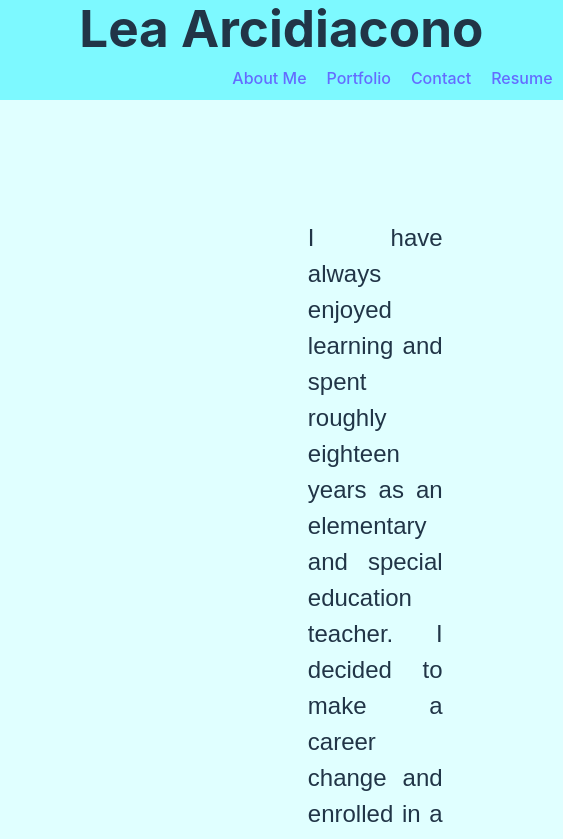
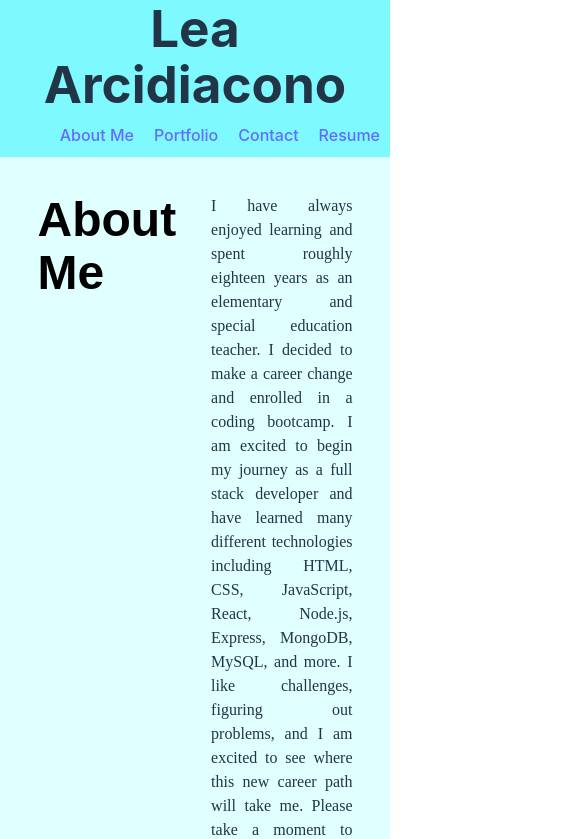
Before and after one commit to LA0615/React-Portfolio-, a React (Vite) app: page / in a window 390 px wide. Shown: the top 839 px of the page, 563 px wide, since content can reach past the window. Built offline with nearby package versions, Linux system fonts and the light colour scheme.

Commit message:
paragraph styling fixes for mobile

```diff
--- a/package.json
+++ b/package.json
@@ -13,7 +13,8 @@
   "dependencies": {
     "bulma": "^1.0.0",
     "react": "^18.2.0",
-    "react-dom": "^18.2.0"
+    "react-dom": "^18.2.0",
+    "styled-components": "^6.1.8"
   },
   "devDependencies": {
     "@types/react": "^18.2.15",
--- a/src/components/pages/About.jsx
+++ b/src/components/pages/About.jsx
@@ -1,4 +1,16 @@
+import styled from 'styled-components';
 
+const StyledParagraph = styled.p`
+  font-size: 30px;
+  font-family: 'Arial, sans-serif';
+  text-align: justify;
+  margin: 5%;
+  width: 100%;
+
+  @media (max-width: 768px) {
+    font-size: 16px;
+  }
+`;
 function About() {
   return (
     <div style={{
@@ -7,25 +19,20 @@ function About() {
       width: '100%',
       display:'flex',
       FlexDirection: 'column',
-      alignItems: 'center',
-      justifyContent: 'center',
-      padding: '100px',
+      alignItems: 'flex-start',
+      justifyContent: 'flex-start',
+      padding: '20px',
       boxSizing: 'border-box'
     }}>
-     <h1 style={{ color: 'black', fontFamily: 'Arial, sans-serif', textAlign:'left', margin:'20px' }}>About Me</h1>
-      <p style={{
-        fontSize: '24px',
-        fontFamily: 'Arial, sans-serif',
-        textAlign: 'justify',
-        margin: '20px',
-        maxWidth: '800px',
-        }}>
+     <h1 style={{ color: 'black', fontFamily: 'Arial, sans-serif', textAlign:'left', margin:'5%', fontSize: '48px' }}>About Me</h1>
+     <StyledParagraph>
+
         I have always enjoyed learning and spent roughly eighteen years as an elementary and special education teacher.
         I decided to make a career change and enrolled in a coding bootcamp. I am excited to begin my journey as a full stack developer and
         have learned many different technologies including HTML, CSS, JavaScript, React, Node.js, Express, MongoDB, MySQL, and more.
         I like challenges, figuring out problems, and I am excited to see where this new career path will take me.
         Please take a moment to look at my portfolio and feel free to contact me with any questions.
-      </p>
+      </StyledParagraph>
     </div>
   );
 }
```
Also changed, not shown: public/images/profilePic.png (renamed from src/components/pages/images/ bitmoji .png).
